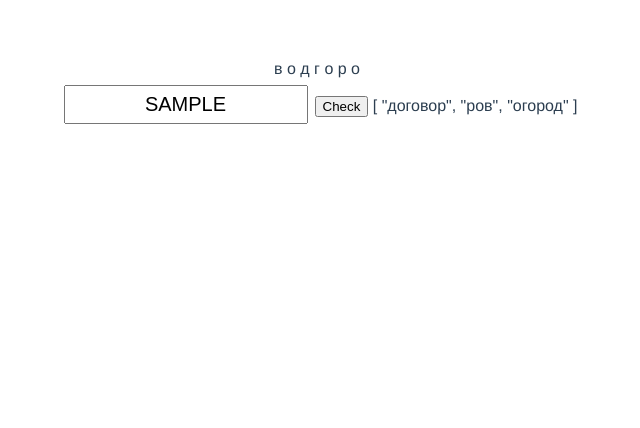
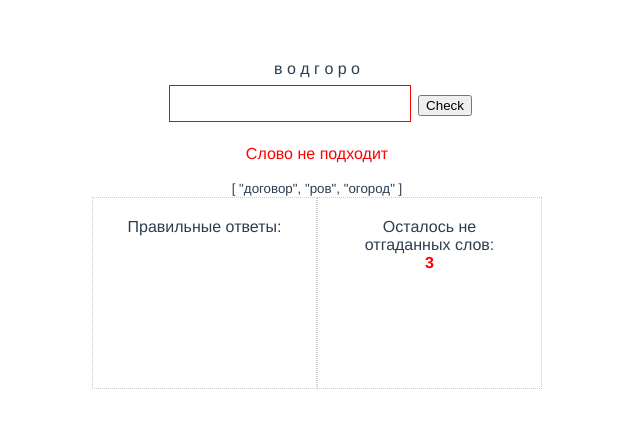
Before and after one commit to invinsible/erudite, a Vue app: page / in a window 1280 px wide. Both pictures are taken after typing "Sample" into the empty fields and a click on the button "Check". Shown: the top 428 px of the page, without its empty margins (323-963 px from the left). Built offline with nearby package versions, Linux system fonts and the light colour scheme.

Commit message:
AnswersList component, error handler

```diff
--- /dev/null
+++ b/src/components/AnswerList.vue
@@ -0,0 +1,59 @@
+<template>
+    <div>
+        <p><small>{{answersArray}}</small></p>
+        <div class="two-columns">
+            <div class="col">
+                <p>Правильные ответы:</p>
+                <ul class="true-list">
+                    <li v-for="el in trueList" :key="el">{{el}}</li>
+                </ul>
+            </div>
+            <div class="col">
+                <p>Осталось не отгаданных слов:</p>
+                <p class="enemy-dmg">{{answersArray.length}}</p>
+            </div>
+        </div>
+
+    </div>
+</template>
+
+<script>
+export default {
+    props: {
+        answersArray: Array,
+        trueList: Array
+    }
+}
+</script>
+
+<style scoped>
+    .two-columns {
+        margin: 0 auto;
+        max-width: 450px;
+        display: flex;
+        align-items: flex-start;
+    }
+
+    .col {
+        padding: 20px;
+        min-height: 150px;
+        width: 50%;
+        border: 1px dotted #ccc;
+    }
+
+    .enemy-dmg {
+        color: red;
+        font-weight: bold;
+    }
+
+    p {
+        margin: 0;
+    }
+
+    .true-list {
+        margin: 0;
+        padding-left: 0;
+        list-style: none;
+        color: green;
+    }
+</style>
--- a/src/components/UserInput.vue
+++ b/src/components/UserInput.vue
@@ -1,19 +1,19 @@
 <template>
-    <form>
-        <input type="text" v-model="current">
-        <button @click.prevent="check">Check</button>
-        <p v-if="message">{{message}}</p>
-
-        {{answersArray}}
-
-        <p v-for="el in trueList" :key="el">{{el}}</p>
-    </form>
-
+    <div>
+        <form>
+            <input type="text" v-model="current" :class="{'input-error' : alertMessage}">
+            <button @click.prevent="check">Check</button>
+            <p v-if="alertMessage" style="color: red;">{{alertMessage}}</p>
+        </form>
+        <answer-list :answersArray="answersArray" :trueList="trueList"/>
+    </div>
 </template>
 
 <script>
+import AnswerList from './AnswerList.vue';
 
 export default {
+    components: { AnswerList },
     props: {
         answers: Array
     },
@@ -22,34 +22,31 @@ export default {
         return {
             current: null,
             answersArray: [...this.answers],
-            message: null
-        }
-    },
-
-    computed: {
-        trueList() {
-            return [
-
-            ]
+            alertMessage: null,
+            trueList: []
         }
     },
 
     methods: {
         check() {
             if(!this.current) {
-                this.message = 'Вы ничего не ввели'
+                this.alertMessage = 'Вы ничего не ввели';
                 return
             }
+            this.alertMessage = null;
 
             let searchWord = this.current.toLowerCase();
-
             if(this.answersArray.includes(searchWord)) {
                 this.answersArray.splice(this.answersArray.indexOf(searchWord), 1);
 
                 this.trueList.push(searchWord);
-                this.current = null;
+            } else {
+                this.alertMessage = 'Слово не подходит';
             }
-        }
+
+            this.current = null;
+        },
+
     }
 }
 </script>
@@ -62,7 +59,13 @@ export default {
      margin-top: 20px;
      margin: 7px;
      font-size: 20px;
+     border: 1px solid;
      text-transform: uppercase;
      text-align: center;
+     outline: none;
+ }
+
+ .input-error {
+     border-color: red;
  }
 </style>
```
